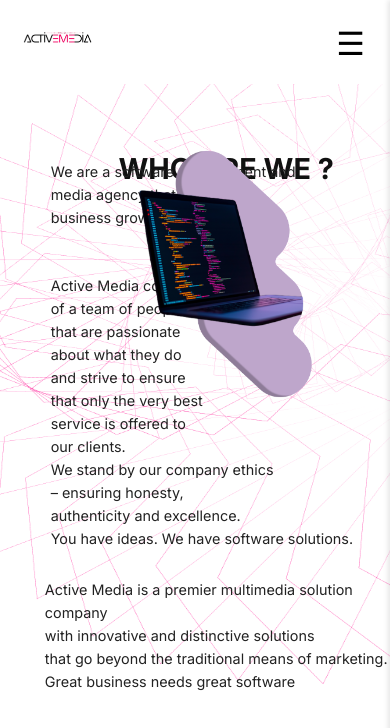
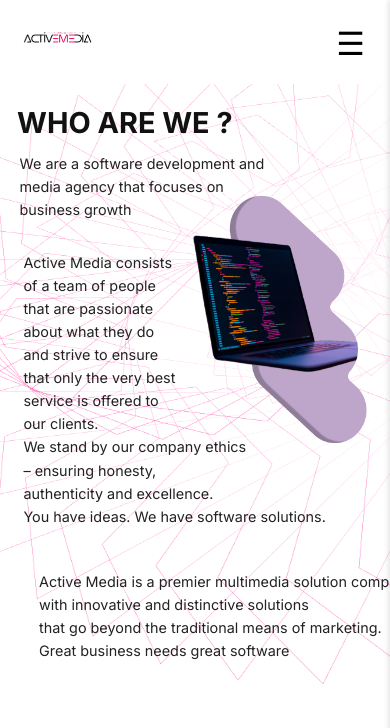
Before and after one commit to Divine-Ntambwe/Active-Media, a React (Vite) app: page /about-us in a window 390 px wide. Shown: the top 728 px of the page. Built offline with nearby package versions, Linux system fonts and the light colour scheme.

Commit message:
I have completed all the responsiveness for the who we are page , laptop and mobile

```diff
--- a/src/pages/About_Us.module.css
+++ b/src/pages/About_Us.module.css
@@ -871,3 +871,31 @@ body {
     width: 90%;
   }
 }
+@media (max-width: 768px){
+  .laptopWrapper{
+    right: -43%;
+    width: 90%;
+    top:12%;
+    /* border: 3px solid red; */
+}
+.heading{
+  width: 90%;
+  top: -1%;
+  left: -13%;
+}
+.topLeft{
+  width: 90%;
+  left: 5%;
+  top: 9%;
+}
+.bottomLeft{
+  width: 90%;
+  left: -15%;
+  top: 22%;
+}
+.rightBlock{
+  top: 64%;
+  right: 50%;
+  width: 100%;
+}
+}
```
